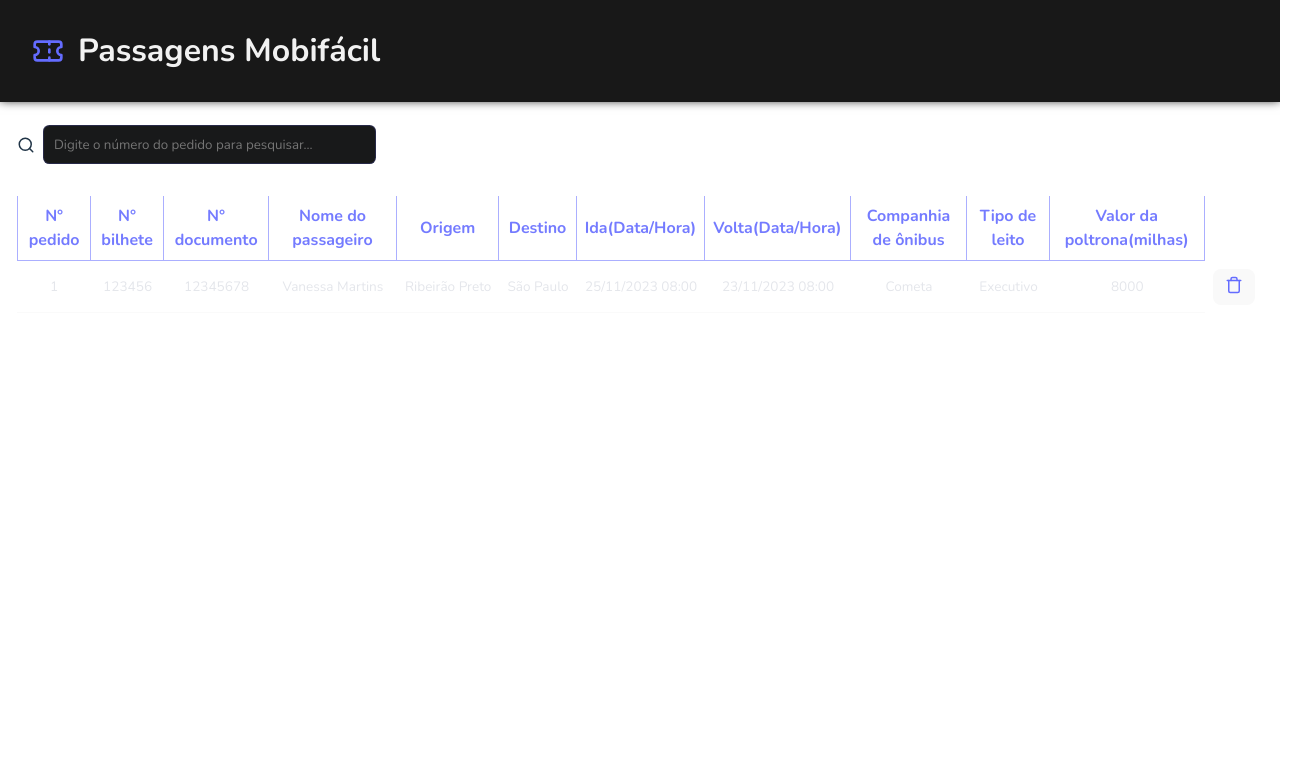
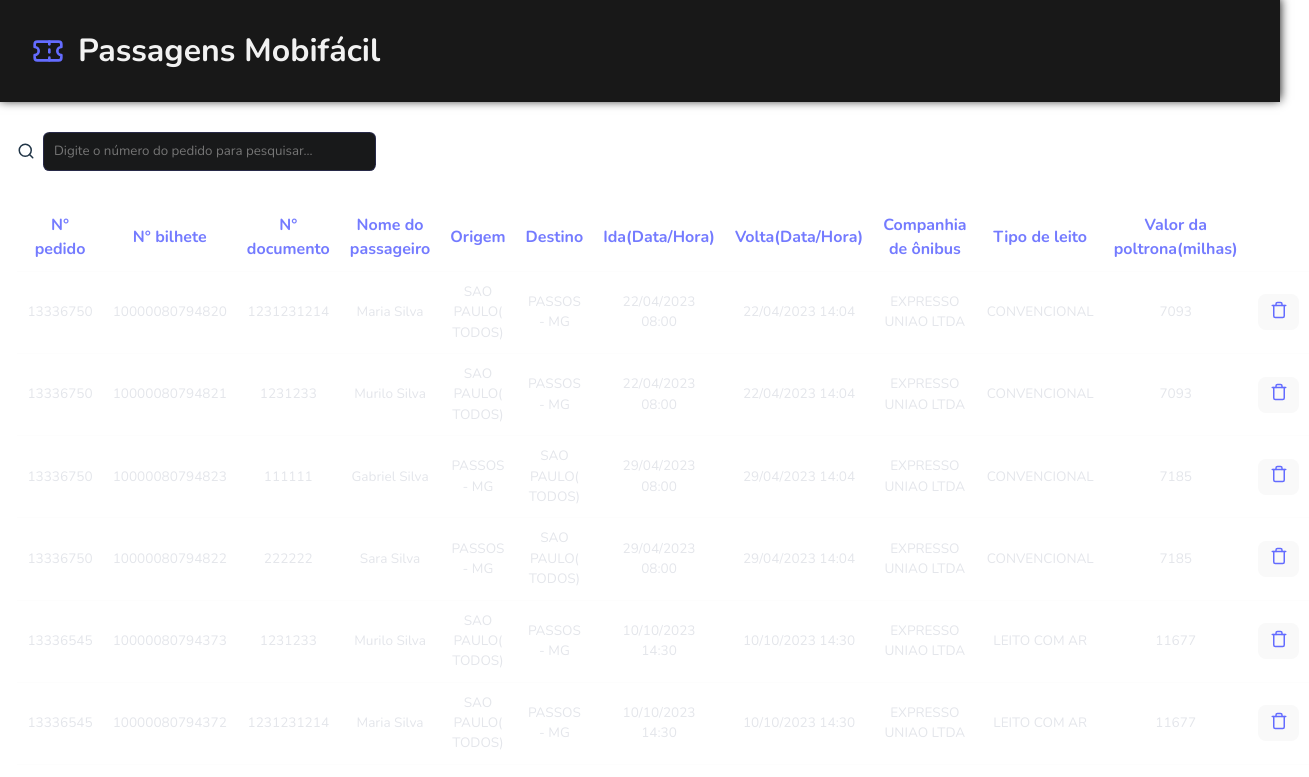
Before and after one commit to vanymartins2/passagens-mobifacil, a React (Vite) app: page / in a window 1280 px wide. Shown: the top 777 px of the page, 1309 px wide, since content can reach past the window. Built offline with nearby package versions, Linux system fonts and the light colour scheme; data requests are answered from the project's data file; the HTML template or start-up script is replaced by a standard one.

Commit message:
added: rendering of list data

```diff
--- a/package.json
+++ b/package.json
@@ -17,7 +17,8 @@
     "lucide-react": "^0.284.0",
     "moment": "^2.29.4",
     "react": "^18.2.0",
-    "react-dom": "^18.2.0"
+    "react-dom": "^18.2.0",
+    "react-spinners": "^0.13.8"
   },
   "devDependencies": {
     "@types/react": "^18.2.15",
--- a/src/App.tsx
+++ b/src/App.tsx
@@ -1,6 +1,10 @@
 import './styles/index.css'
+import { useEffect, useState } from 'react'
 
 import * as AlertDialog from '@radix-ui/react-alert-dialog'
+
+import { api } from './api'
+import { formatTableRows } from './utils/formatTableRows'
 
 import { Header } from './components/Header'
 import { List } from './components/List'
@@ -8,6 +12,25 @@ import { Modal } from './components/Modal'
 import { Input } from './components/Input'
 
 export default function App() {
+  const [tickets, setTickets] = useState<FormattedTicket[]>([])
+  const [loading, setLoading] = useState(true)
+
+  async function getTickets() {
+    try {
+      const response = await api.get('/data')
+      setTickets(formatTableRows(response.data))
+      setLoading(false)
+    } catch (error) {
+      console.log(error)
+    }
+  }
+
+  useEffect(() => {
+    setTimeout(() => {
+      getTickets()
+    }, 2000)
+  }, [])
+
   return (
     <>
       <Header />
@@ -16,12 +39,12 @@ export default function App() {
           style={{
             margin: '0 auto',
             maxWidth: 1280,
-            padding: '1.45rem 1.0875rem 1.45rem',
+            padding: '1.85rem 1.0875rem 2rem',
           }}
         >
           <Input placeholder="Digite o número do pedido para pesquisar..." />
 
-          <List />
+          <List tickets={tickets} isLoading={loading} />
         </main>
 
         <Modal />
--- a/src/components/List.tsx
+++ b/src/components/List.tsx
@@ -1,36 +1,35 @@
-import { ListItem, ListItemProps } from './ListItem'
+import { ListItem } from './ListItem'
+import { Loading } from './Loading'
 
-export function List() {
-  const item: ListItemProps = {
-    orderId: '1',
-    arrivalCity: 'São Paulo',
-    departureCity: 'Ribeirão Preto',
-    arrivalDate: '23/11/2023 08:00',
-    departureDate: '25/11/2023 08:00',
-    name: 'Vanessa Martins',
-    bookingClass: 'Executivo',
-    busCompanyName: 'Cometa',
-    documentNumber: '12345678',
-    ticketNumber: '123456',
-    seatCostMiles: '8000',
-  }
+interface ListProps {
+  tickets: FormattedTicket[]
+  isLoading: boolean
+}
+
+export function List({ tickets, isLoading }: ListProps) {
   return (
-    <table cellSpacing={0} cellPadding={8} style={{ textAlign: 'center' }}>
+    <table cellSpacing={0} cellPadding={10} style={{ textAlign: 'center' }}>
       <tbody>
         <tr style={styles.tableHeader}>
-          <th style={{ ...styles.header, ...styles.firstChild }}>N° pedido</th>
-          <th style={styles.header}>N° bilhete</th>
-          <th style={styles.header}>N° documento</th>
-          <th style={styles.header}>Nome do passageiro</th>
-          <th style={styles.header}>Origem</th>
-          <th style={styles.header}>Destino</th>
-          <th style={styles.header}>Ida(Data/Hora)</th>
-          <th style={styles.header}>Volta(Data/Hora)</th>
-          <th style={styles.header}>Companhia de ônibus</th>
-          <th style={styles.header}>Tipo de leito</th>
-          <th style={styles.header}>Valor da poltrona(milhas)</th>
+          <th>N° pedido</th>
+          <th>N° bilhete</th>
+          <th>N° documento</th>
+          <th>Nome do passageiro</th>
+          <th>Origem</th>
+          <th>Destino</th>
+          <th>Ida(Data/Hora)</th>
+          <th>Volta(Data/Hora)</th>
+          <th>Companhia de ônibus</th>
+          <th>Tipo de leito</th>
+          <th>Valor da poltrona(milhas)</th>
+          <th></th>
         </tr>
-        <ListItem {...item} />
+
+        {isLoading ? (
+          <Loading loadingState={isLoading} />
+        ) : (
+          tickets.map((ticket) => <ListItem key={ticket.orderId} {...ticket} />)
+        )}
       </tbody>
     </table>
   )
@@ -41,11 +40,4 @@ const styles = {
     color: '#747bff',
     fontSize: '1rem',
   },
-  header: {
-    borderBottom: '1px solid rgba(100,108,255,0.54)',
-    borderRight: '1px solid rgba(100,108,255,0.54)',
-  },
-  firstChild: {
-    borderLeft: '1px solid rgba(100,108,255,0.54)',
-  },
 }
--- a/src/components/ListItem.tsx
+++ b/src/components/ListItem.tsx
@@ -18,18 +18,18 @@ export interface ListItemProps {
 export function ListItem(props: ListItemProps) {
   return (
     <>
-      <tr style={styles.tableContent}>
-        <td style={styles.content}>{props.orderId}</td>
-        <td style={styles.content}>{props.ticketNumber}</td>
-        <td style={styles.content}>{props.documentNumber}</td>
-        <td style={styles.content}>{props.name}</td>
-        <td style={styles.content}>{props.departureCity}</td>
-        <td style={styles.content}>{props.arrivalCity}</td>
-        <td style={styles.content}>{props.departureDate}</td>
-        <td style={styles.content}>{props.arrivalDate}</td>
-        <td style={styles.content}>{props.busCompanyName}</td>
-        <td style={styles.content}>{props.bookingClass}</td>
-        <td style={styles.content}>{props.seatCostMiles}</td>
+      <tr style={{ color: '#e4e6eb', fontSize: '0.85rem' }}>
+        <td>{props.orderId}</td>
+        <td>{props.ticketNumber}</td>
+        <td>{props.documentNumber}</td>
+        <td>{props.name}</td>
+        <td>{props.departureCity}</td>
+        <td>{props.arrivalCity}</td>
+        <td>{props.departureDate}</td>
+        <td>{props.arrivalDate}</td>
+        <td>{props.busCompanyName}</td>
+        <td>{props.bookingClass}</td>
+        <td>{props.seatCostMiles}</td>
 
         <td>
           <AlertDialog.Trigger asChild>
@@ -42,14 +42,3 @@ export function ListItem(props: ListItemProps) {
     </>
   )
 }
-
-const styles = {
-  tableContent: {
-    color: '#e4e6eb',
-    fontSize: '0.85rem',
-    textWrap: 'nowrap',
-  },
-  content: {
-    borderBottom: '1px solid rgba(242,242,242,0.4)',
-  },
-}
--- /dev/null
+++ b/src/components/Loading.tsx
@@ -0,0 +1,13 @@
+import { ClipLoader } from 'react-spinners'
+
+interface LoadingProps {
+  loadingState: boolean
+}
+
+export function Loading({ loadingState }: LoadingProps) {
+  return (
+    <div style={{ position: 'absolute', left: '50%', top: '50%' }}>
+      <ClipLoader loading={loadingState} color="#646cff" />
+    </div>
+  )
+}
--- a/src/styles/index.css
+++ b/src/styles/index.css
@@ -49,6 +49,11 @@ h1 {
   color: #f2f2f2;
 }
 
+th,
+td {
+  border-bottom: 1px solid rgba(242, 242, 242, 0.2);
+}
+
 input {
   border: none;
   font-family: Nunito, Inter, system-ui, Avenir, Helvetica, Arial, sans-serif;
--- a/src/utils/formatTableRows.ts
+++ b/src/utils/formatTableRows.ts
@@ -5,7 +5,7 @@ export function formatTableRows(data: Ticket[]) {
     return []
   }
 
-  const result: FormattedTable[] = data.flatMap((ticket) =>
+  const result: FormattedTicket[] = data.flatMap((ticket) =>
     ticket.segments.flatMap((segment) =>
       segment.legs.flatMap((leg) =>
         leg.seats.map((seat) => {
--- a/typings.d.ts
+++ b/typings.d.ts
@@ -56,7 +56,7 @@ interface Passenger {
   documentType: string
 }
 
-interface FormattedTable {
+interface FormattedTicket {
   status: string
   date: string
   name: string
```
Also changed, not shown: 1 other file (tests, documents, lock files or other folders).
